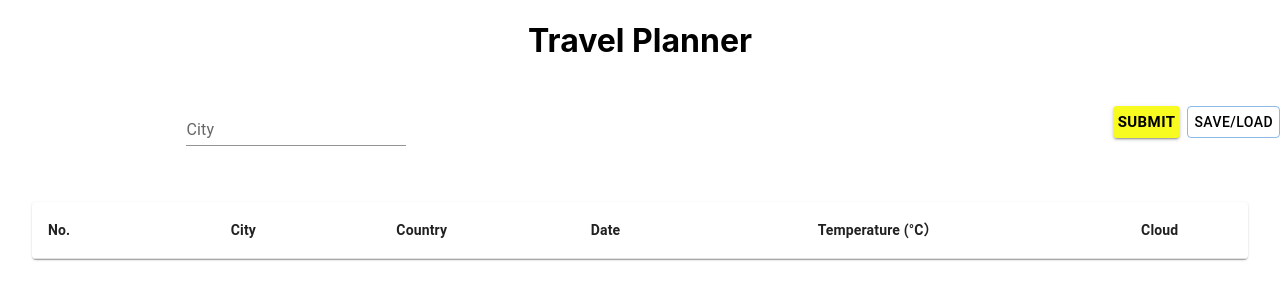
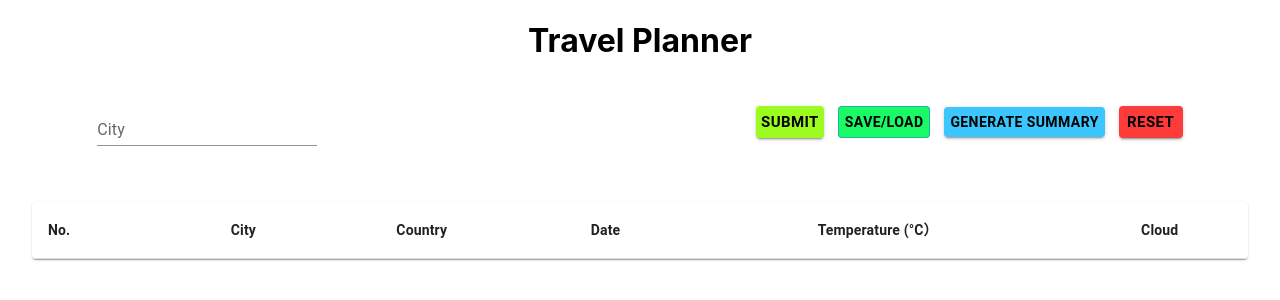
Before and after one commit to feiyangrita/Itinerary-frontend, a React (Create React App) app: page / in a window 1280 px wide. Shown: the top 300 px of the page. Built offline with nearby package versions, Linux system fonts and the light colour scheme.

Commit message:
load exsiting itinerary  and show related weather information

```diff
--- a/src/App.css
+++ b/src/App.css
@@ -14,16 +14,17 @@ div.CP-MainContainer > div.CP-TopToolContainer {
 	height: 80px;
 }
 
-div.CP-MainContainer > div.CP-TopToolContainer > div.CP-l-textfield {
-	margin: auto;
-}
-
 div.CP-MainContainer > div.CP-TopToolContainer > div.CP-l-datepicker {
 	width: auto;
 	min-width: 140px;
 	max-width: 180px;
 	margin: auto;
 }
+
+div.CP-MainContainer > div.CP-TopToolContainer > div.CP-l-textfield {
+	margin: auto;
+}
+
 
 div.CP-MainContainer > div.CP-TopToolContainer > button {
 	padding: 3px 6px 3px 6px;
@@ -34,10 +35,34 @@ div.CP-MainContainer > div.CP-TopToolContainer > button.CP-l-submitButton {
 	margin: auto;
 	margin-left: 7px;
 	margin-right: 7px;
-	background-color: rgb(248, 251, 31);
+	background-color: rgb(156, 251, 31);
 	font-weight: 600;
 	padding-left: 5px;
 	padding-right: 5px;
+}
+
+
+div.CP-MainContainer > div.CP-TopToolContainer > button.CP-l-saveLoadButton {
+	margin: auto;
+	margin-left: 7px;
+	margin-right: 7px;
+	background-color: rgb(26, 250, 101);
+	font-weight: 600;
+}
+
+div.CP-MainContainer > div.CP-TopToolContainer > button.CP-l-summaryButton {
+	margin: auto;
+	margin-left: 7px;
+	margin-right: 7px;
+	background-color: rgb(59, 198, 253);
+	font-weight: 600;
+}
+
+div.CP-MainContainer > div.CP-TopToolContainer > button.CP-l-resetButton {
+	margin: auto;
+	margin-left: 7px;
+	background-color: rgb(253, 59, 59);
+	font-weight: 600;
 }
 
 div.CP-MainContainer > div.CP-TableViewContainer {
--- a/src/App.js
+++ b/src/App.js
@@ -8,6 +8,7 @@ import DesktopDatePicker from "@mui/lab/DesktopDatePicker";
 import AdapterDateFns from "@mui/lab/AdapterDateFns";
 import ItineraryTable from "./component/ItineraryTable";
 import SaveLoadDialogButton from "./component/SaveLoadDialogButton";
+import PopoverButton from "./component/PopoverButton";
 
 
 function App() {
@@ -23,6 +24,18 @@ function App() {
 
   const dateChangeListener = (date) => {
     setSelectedDate(date);
+  };
+
+  const resetButtonClick = (e) => {
+    setSelectedDate(new Date());
+    setSelectedCity("");
+    setTableItems([]);
+    setSelectedItems([]);
+    setItineraryRecord([]);
+    setCityTextField({
+      error: false,
+      helperText: "",
+    });
   };
 
   const cityChangeListener = (e) => {
@@ -77,14 +90,14 @@ function App() {
         return;
     }
 
+    //add city name and trip date into itineraryRecord for plan save/load
+    setItineraryRecord([
+      ...itineraryRecord,
+      tripStop,
+    ]);
+
     fetch(url)
-      .then((response) => {
-        console.log(response);
-        if(response.ok) {
-          return response.json();
-        } else {
-          throw Error(`Request rejected with status ${response.status}.`);
-       }})
+      .then((response) => response.json())
       .then((response) =>{
         if (response.length === 0) {
           setTableItems([
@@ -128,14 +141,19 @@ function App() {
       })
       .catch((error) => {
         console.error("error", error);
+        setTableItems([
+          ...tableItems,
+          {
+            city: cityName,
+            country: "None",
+            temperature: "None",
+            cloud: "None",
+            dateStr: dateStr,
+          },
+        ]);
       });
 
-      //add city name and trip date into itineraryRecord for plan save/load
-      setItineraryRecord([
-        ...itineraryRecord,
-        tripStop,
-      ]);
-      console.log(itineraryRecord);
+
   };
 
   const createItineraryCallback = (newItineraryName) => {
@@ -159,16 +177,39 @@ function App() {
       });
   };
 
-  const loadItineraryCallback = (oldItineraryName) => {
-    console.log("loadItineraryCallback: ", oldItineraryName);
-    const requestOptions = {
-      method: "POST",
-      headers: { "Content-Type": "application/json" },
-      body: JSON.stringify({ title: "React POST Request Example" }),
-    };
-    // const response = await fetch("https://reqres.in/api/posts", requestOptions);
-    // const data = await response.json();
-    // this.setState({ postId: data.id });
+  const loadItineraryCallback = (planId) => {
+    console.log("loadItineraryCallback: ", planId);
+    fetch(`http://localhost:8080/itinerary/plan/list/${planId}`)
+      .then((response) => response.json())
+      .then((data) => {
+        const existingTableItems = [];
+        data.forEach((v) => {
+          if (v.weatherEntities.length === 0) {
+            existingTableItems.push({
+              city: v.cityName,
+              country: v.country,
+              temperature: "None",
+              cloud: "None",
+              dateStr: v.displayTripDate,
+            });
+          } else {
+            v.weatherEntities.forEach((w) => {
+              existingTableItems.push({
+                city: v.cityName,
+                country: v.country,
+                temperature: w.temperature,
+                cloud: w.cloud,
+                dateStr: w.displayTime,
+              });
+            })
+          }
+        });
+        console.log(existingTableItems);
+        setTableItems([...existingTableItems]);
+      })
+      .catch((error) => {
+        console.error("Error:", error);
+      });
   };
 
   const setFilterCallback = (e) => {
@@ -219,6 +260,18 @@ function App() {
           createItineraryCallback={createItineraryCallback}
           loadItineraryCallback={loadItineraryCallback}
         />
+        <PopoverButton
+          buttonText="Generate Summary"
+          popoutText="I am a good popout. Please take an umbralla. Please take a coat. I am a good popout. Please take an umbralla. Please take a coat"
+        />
+        <Button
+          className="CP-l-resetButton"
+          size="large"
+          variant="contained"
+          onClick={resetButtonClick}
+        >
+          Reset
+        </Button>
         </div>
         <div className="CP-TableViewContainer">
         <ItineraryTable
--- /dev/null
+++ b/src/component/PopoverButton.js
@@ -0,0 +1,45 @@
+import React, {useState} from 'react';
+import Popover from '@mui/material/Popover';
+import Typography from '@mui/material/Typography';
+import Button from '@mui/material/Button';
+import PropTypes from 'prop-types';
+
+const PopoverButton = (props) => {
+   const {buttonText, popoutText} = props;
+   const [anchorEl, setAnchorEl] = useState(null);
+
+   const handleClick = (e) => {
+      setAnchorEl(e.currentTarget);
+   }
+
+   const handleClose = (e) => {
+      setAnchorEl(null);
+   }
+
+   return (
+      <React.Fragment>
+         <Button className='CP-l-summaryButton' aria-describedby='CP-GenerateSummary' variant="contained" onClick={handleClick}>
+            {buttonText}
+         </Button>
+         <Popover
+            id='CP-GenerateSummary'
+            open={Boolean(anchorEl)}
+            anchorEl={anchorEl}
+            onClose={handleClose}
+            anchorOrigin={{
+               vertical: 'bottom',
+               horizontal: 'left',
+            }}
+         >
+            <Typography sx={{ p: 2, width: 'auto', 'min-width': 300, 'max-width': 500 }}>{popoutText}</Typography>
+         </Popover>
+      </React.Fragment>
+   );
+}
+
+PopoverButton.propTypes = {
+   buttonText:PropTypes.string.isRequired,
+   popoutText:PropTypes.string.isRequired
+}
+
+export default PopoverButton;
--- a/src/component/SaveLoadDialogButton.js
+++ b/src/component/SaveLoadDialogButton.js
@@ -15,11 +15,11 @@ import CloudDownloadIcon from '@mui/icons-material/CloudDownload';
 import AddIcon from '@mui/icons-material/Add';
 import { blue } from '@mui/material/colors';
 
-const itineraryNames = ['itinerary1', 'itinerary2'];
+// const itineraryNames = ['itinerary1', 'itinerary2'];
 
 const SimpleDialog = (props) => {
    const [itineraryName, setItineraryName] = useState('');
-   const { open, setOpen, createItinerary, loadItinerary} = props;
+   const { open, setOpen, itineraryArray, createItinerary, loadItinerary} = props;
 
    const handleLoadItinerary = (value) => {
       loadItinerary(value);
@@ -44,15 +44,15 @@ const SimpleDialog = (props) => {
       <Dialog open={open} onClose={onClose}>
          <DialogTitle>Save/Load Itinerary</DialogTitle>
          <List sx={{ pt: 0 }}>
-            {itineraryNames.map((iName) => (
-               <Tooltip title='Click to load saved itinerary' placement='top' key={iName}>
-               <ListItem button onClick={() => handleLoadItinerary(iName)} key={iName}>
+            {itineraryArray.map((oPlan) => (
+               <Tooltip title='Click to load saved itinerary' placement='top' key={oPlan.id}>
+               <ListItem button onClick={() => handleLoadItinerary(oPlan.id)} key={oPlan.id}>
                   <ListItemAvatar>
                      <Avatar sx={{ bgcolor: blue[100], color: blue[600], fontSize: 16, height: 30, width: 30, ml: 1 }}>
                         <CloudDownloadIcon />
                      </Avatar>
                   </ListItemAvatar>
-                  <ListItemText primary={iName} />
+                  <ListItemText primary={oPlan.planName} />
                </ListItem>
                </Tooltip>
             ))}
@@ -81,8 +81,24 @@ SimpleDialog.propTypes = {
 const SaveLoadDialogButton = (props) => {
    const {createItineraryCallback, loadItineraryCallback} = props;
    const [open, setOpen] = useState(false);
+   const [itineraryArray, setItineraryArray] = useState([]);
 
    const handleClickOpen = () => {
+      fetch(`http://localhost:8080/itinerary/plan/list`)
+      .then((response) => response.json())
+      .then((response) =>{
+         const existingItineraryArray = [];
+         response.forEach((v) => {
+            existingItineraryArray.push({
+               id:v.id,
+               planName:v.planName
+            });
+         });
+         setItineraryArray(existingItineraryArray);
+      })
+      .catch((error) => {
+        console.error("error", error);
+      });
       setOpen(true);
    }
 
@@ -96,6 +112,7 @@ const SaveLoadDialogButton = (props) => {
             setOpen={setOpen}
             createItinerary={createItineraryCallback}
             loadItinerary={loadItineraryCallback}
+            itineraryArray={itineraryArray}
          />
       </React.Fragment>
    );
```
